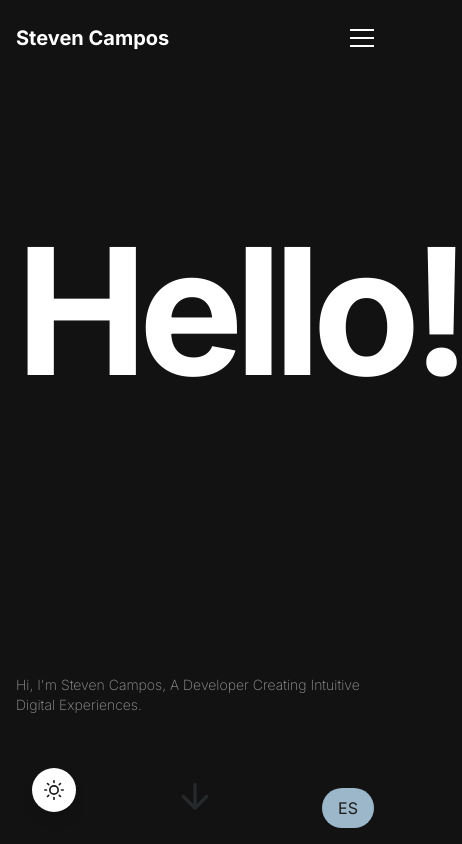
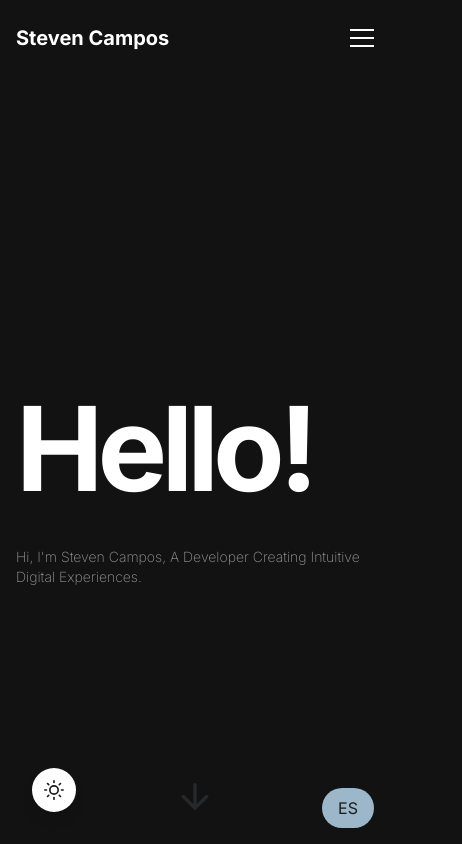
Before and after one commit to stevencampos15/NewPortfolio, a Next.js app: page / in a window 390 px wide. Shown: the top 844 px of the page, 462 px wide, since content can reach past the window. Built offline with nearby package versions, Linux system fonts and the light colour scheme.

Commit message:
Increase Hello text size to 30vw for mobile devices

```diff
--- a/src/components/hero.tsx
+++ b/src/components/hero.tsx
@@ -6,7 +6,7 @@ export function Hero() {
   return (
     <section className="relative flex min-h-[90vh] flex-col items-center justify-center px-4 py-24 md:px-6">
       <div className="container flex max-w-4xl flex-col items-center gap-4 text-center">
-        <h1 className="animate-fade-up text-base font-bold tracking-tighter sm:text-3xl md:text-4xl lg:text-5xl xl:text-6xl/none">
+        <h1 className="animate-fade-up text-[0.5rem] font-bold tracking-tighter sm:text-xl md:text-3xl lg:text-4xl xl:text-5xl/none">
           Hello, I&apos;m{" "}
           <span className="bg-gradient-to-r from-primary to-primary/70 bg-clip-text text-transparent">
             Steven Campos
--- a/src/components/sections/Hero.tsx
+++ b/src/components/sections/Hero.tsx
@@ -57,7 +57,7 @@ export default function Hero() {
             {/* Hello text */}
             <div className="w-full lg:w-1/2">
               <motion.h1
-                className="text-[11rem] md:text-[12rem] font-bold tracking-tighter text-foreground leading-none"
+                className="text-[30vw] md:text-[7rem] lg:text-[9rem] xl:text-[11rem] font-bold tracking-tighter text-foreground leading-none"
                 initial={{ opacity: 0, y: 30 }}
                 animate={controls}
                 transition={{ duration: 0.8 }}
```
